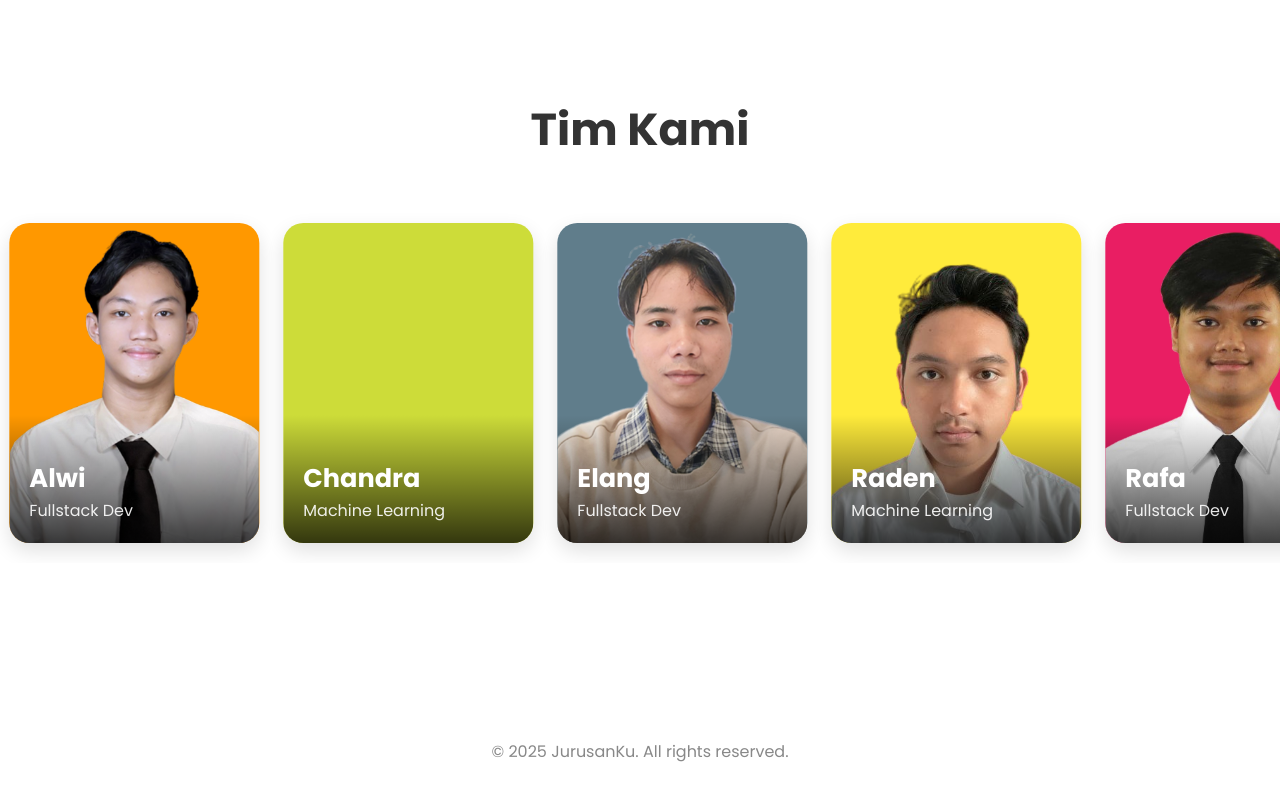
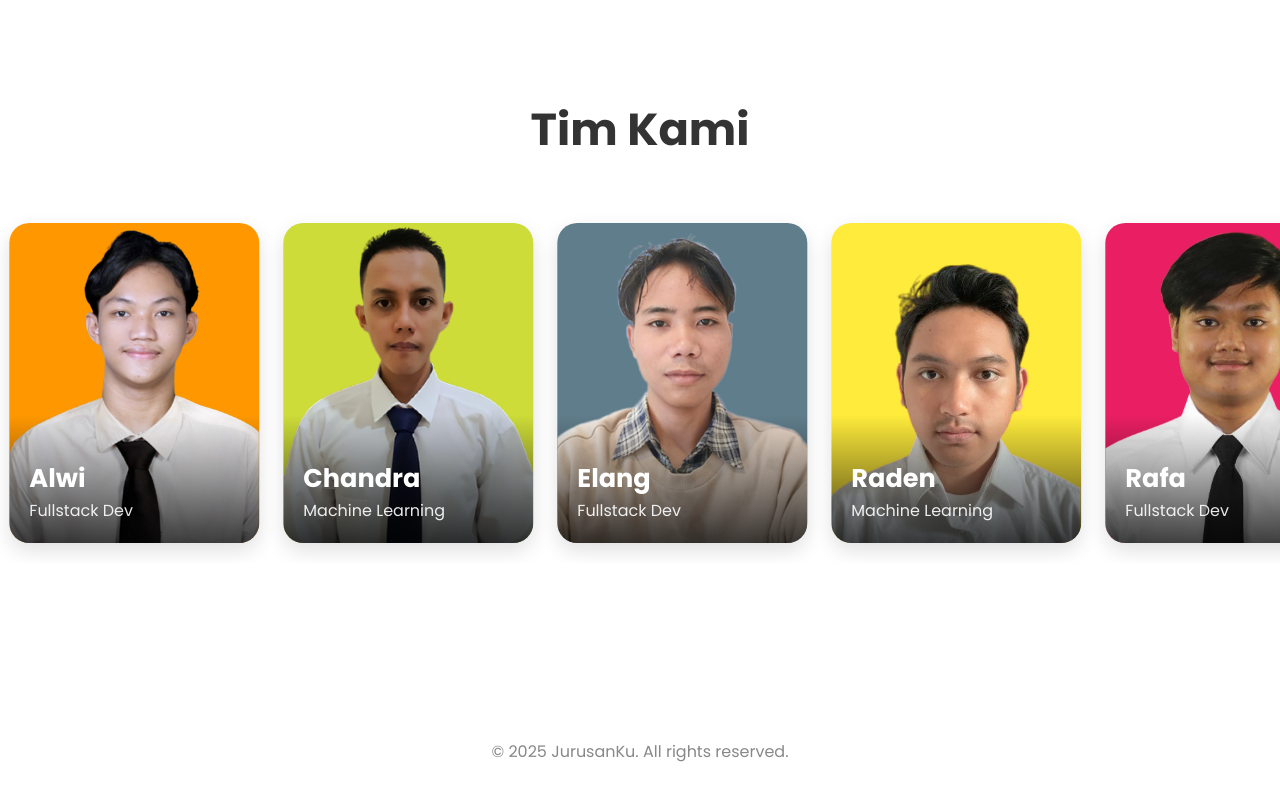
Before and after one commit to alwifdd/jurusan-app, a Next.js app: page / in a window 1280 px wide. Shown: the part 3485-4285 px from the top of the page. Built offline with nearby package versions, Linux system fonts and the light colour scheme.

Commit message:
feat: Menambahkan member foto chandra ke tim

```diff
--- a/src/components/TeamSection/TeamSection.tsx
+++ b/src/components/TeamSection/TeamSection.tsx
@@ -27,7 +27,7 @@ const teamData: TeamMember[] = [
   {
     name: "Chandra",
     role: "Machine Learning",
-    imageUrl: "",
+    imageUrl: "/Tim/chandra.png",
     bgColor: "#CDDC39",
   },
   {
```
Also changed, not shown: public/tim/chandra.png (added).
